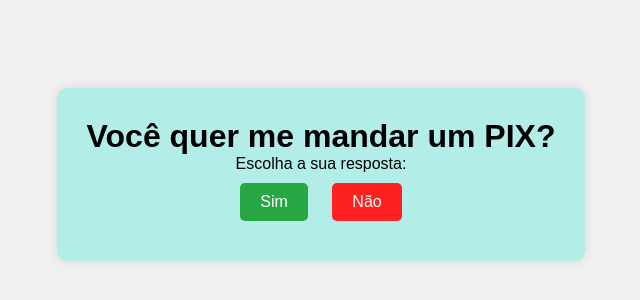
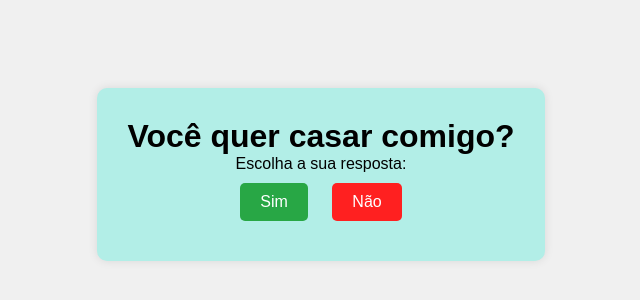
Before and after one commit to laryssasavior/bot-o-interativo, a plain HTML site: page index.html in a window 1280 px wide. Shown: the part 226-526 px from the top of the page, without its empty margins (319-959 px from the left). Drawn offline with Linux system fonts and the light colour scheme.

Commit message:
Update index.html

```diff
--- a/index.html
+++ b/index.html
@@ -10,7 +10,7 @@
 </head>
 <body>
     <div class="container">
-        <h1>Você quer me mandar um PIX?</h1>
+        <h1>Você quer casar comigo?</h1>
         <p>Escolha a sua resposta:</p>
         <!-- Botão de SIM -->
         <button id="sim" class="botao-um">Sim</button>
```
